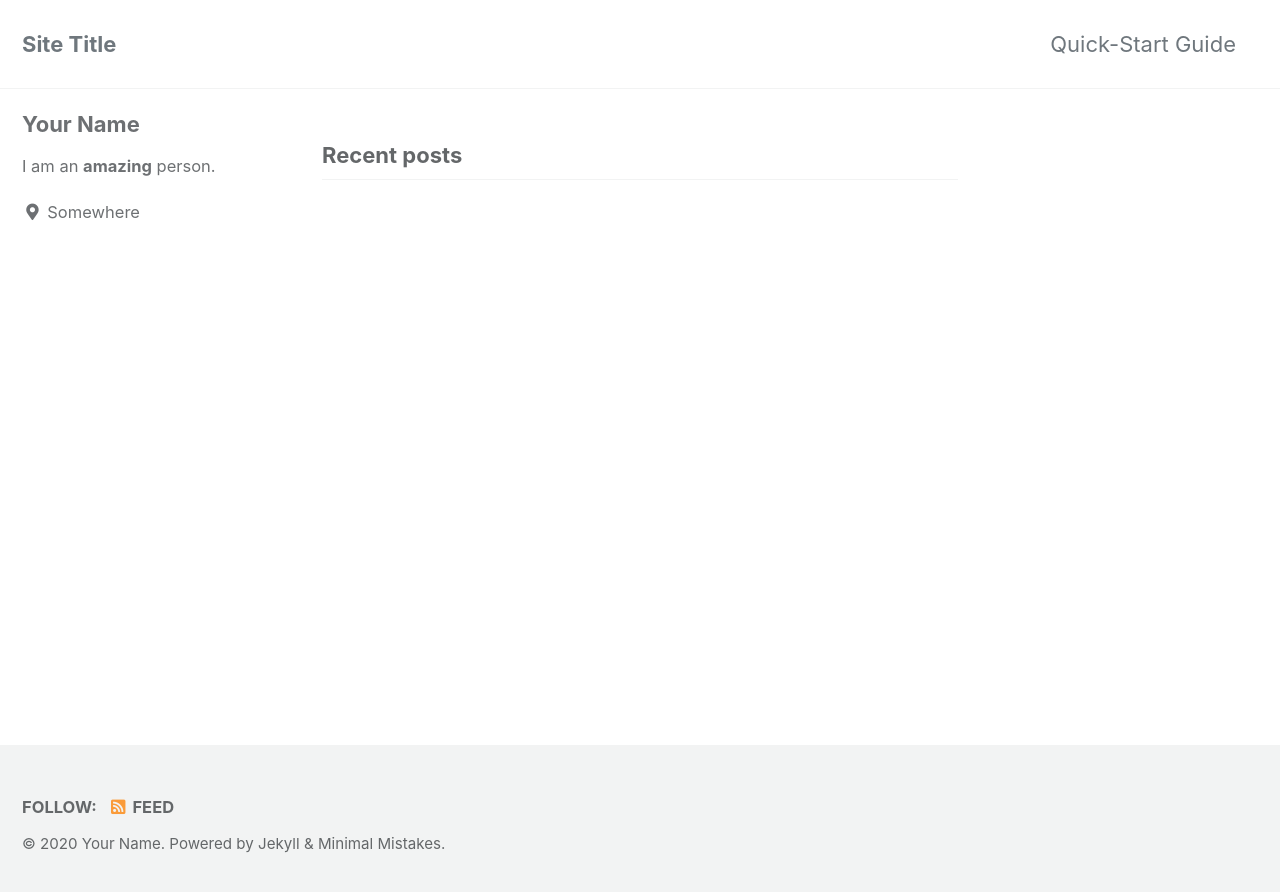
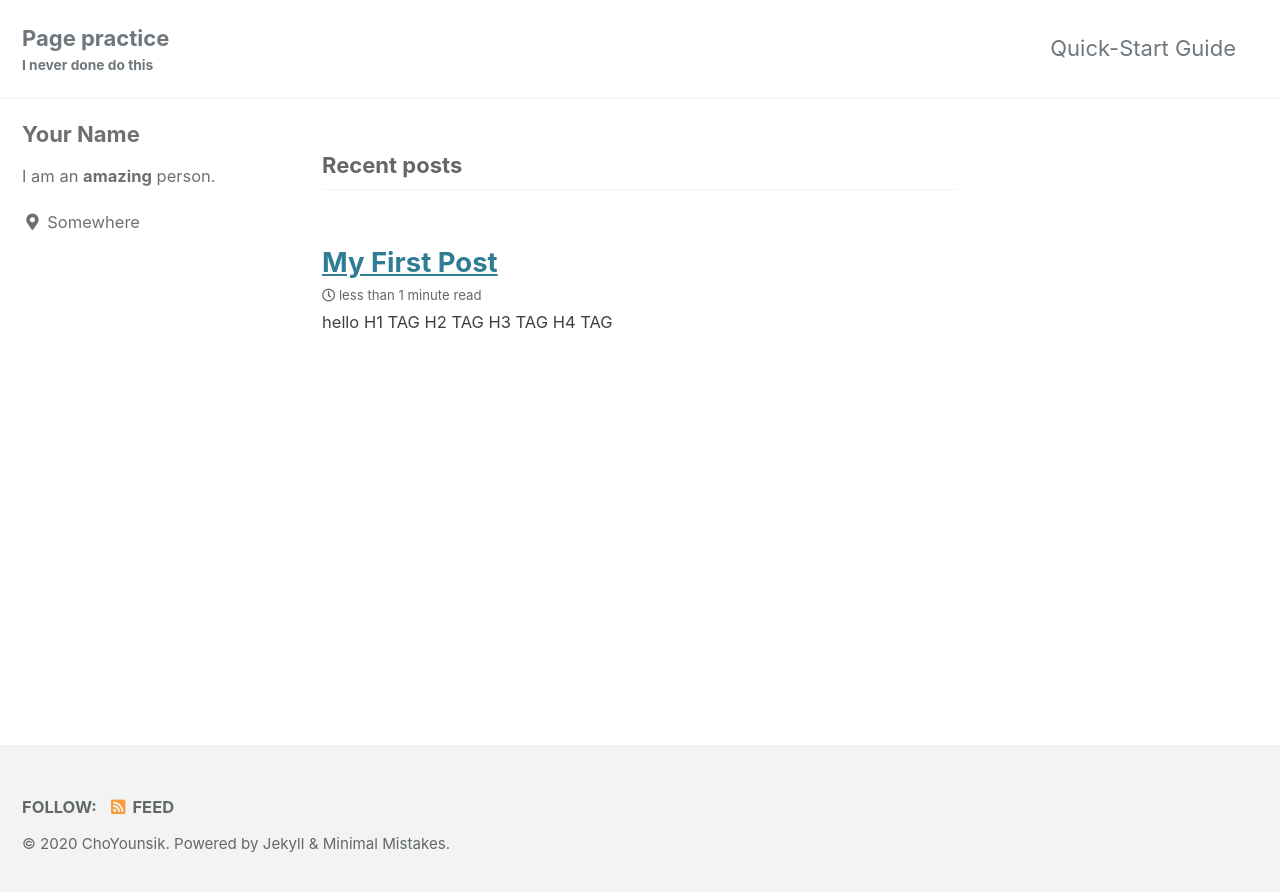
Before and after one commit to Youn-sik/Youn-sik.github.io, a Jekyll site: the page built from index.html, in a window 1280 px wide. Shown: the top 892 px of the page. Built offline with Jekyll 4.4.1, drawn with Linux system fonts in a browser that asks for light colours; cached includes are drawn as plain includes; the list of posts is cut into pages by our own code.

Commit message:
"my first blog"

````diff
--- a/_config.yml
+++ b/_config.yml
@@ -15,13 +15,13 @@
 minimal_mistakes_skin    : "default" # "air", "aqua", "contrast", "dark", "dirt", "neon", "mint", "plum", "sunrise"
 
 # Site Settings
-locale                   : "en-US"
-title                    : "Site Title"
+locale                   : "en"
+title                    : "Page practice"
 title_separator          : "-"
-subtitle                 : # site tagline that appears below site title in masthead
-name                     : "Your Name"
-description              : "An amazing website."
-url                      : # the base hostname & protocol for your site e.g. "https://mmistakes.github.io"
+subtitle                 : "I never done do this"
+name                     : "ChoYounsik"
+description              : "This is page to practice"
+url                      : "https://github.com/Youn-sik/Youn-sik.github.io"
 baseurl                  : # the subpath of your site, e.g. "/blog"
 repository               : # GitHub username/repo-name e.g. "mmistakes/minimal-mistakes"
 teaser                   : # path of fallback teaser image, e.g. "/assets/images/500x300.png"
--- /dev/null
+++ b/_includes/mathjax_support.html
@@ -0,0 +1,6 @@
+<script type="text/x-mathjax-config">
+     MathJax.Hub.Config({
+           tex2jax: {inlineMath: [['$','$'], ['\\(','\\)']]}
+     });
+</script>
+<script src="https://cdn.mathjax.org/mathjax/latest/MathJax.js?config=Tex-AMS-MML_HTMLorMML"></script>
--- a/_layouts/default.html
+++ b/_layouts/default.html
@@ -12,6 +12,7 @@
   <head>
     {% include head.html %}
     {% include head/custom.html %}
+    {% include mathjax_support.html %}
   </head>
 
   <body class="layout--{{ page.layout | default: layout.layout }}{% if page.classes or layout.classes %}{{ page.classes | default: layout.classes | join: ' ' | prepend: ' ' }}{% endif %}">
--- /dev/null
+++ b/_posts/2020-12-31-hello.md
@@ -0,0 +1,71 @@
+---
+title : "My First Post"
+category :
+   - heelo
+   - blog
+toc : ture
+---
+
+hello
+# H1 TAG
+## H2 TAG
+### H3 TAG
+#### H4 TAG
+
+---
+
+_italic_
+**blod**
+**_italic+blod_**
+~~hello~~
+
+>today is too hard
+
+---
+
+* list 1
+* list 2
+* list 3
+  -A
+    -B
+
+1. list 1
+2. list 2
+3. list 3
+
+---
+
+[younsik's blog](Youn-sik.github.io)
+
+![younsik]()
+
+---
+
+`simple code`
+
+```sh
+#!/bin/sh
+set -e
+
+deldir="/var/log/appdata"
+
+cd "$deldir"
+rm -f &.log
+
+```
+
+---
+
+$a^2 + b^2 = c^2$
+
+$$(\alpha + \beta)^2 = \alpha^2 + 2 \alpha \beta + \beta^2$$
+
+---
+
+```mermaid
+graph LR
+   1-->2
+   1-->4
+   2-->3
+   3-->2
+```
````
